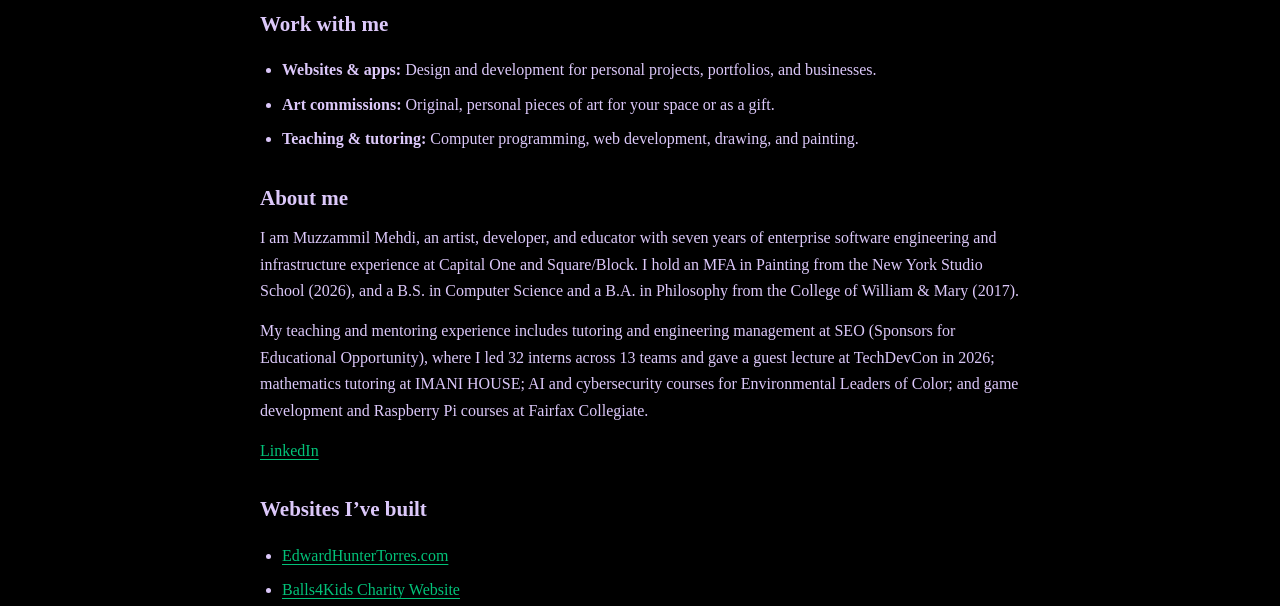
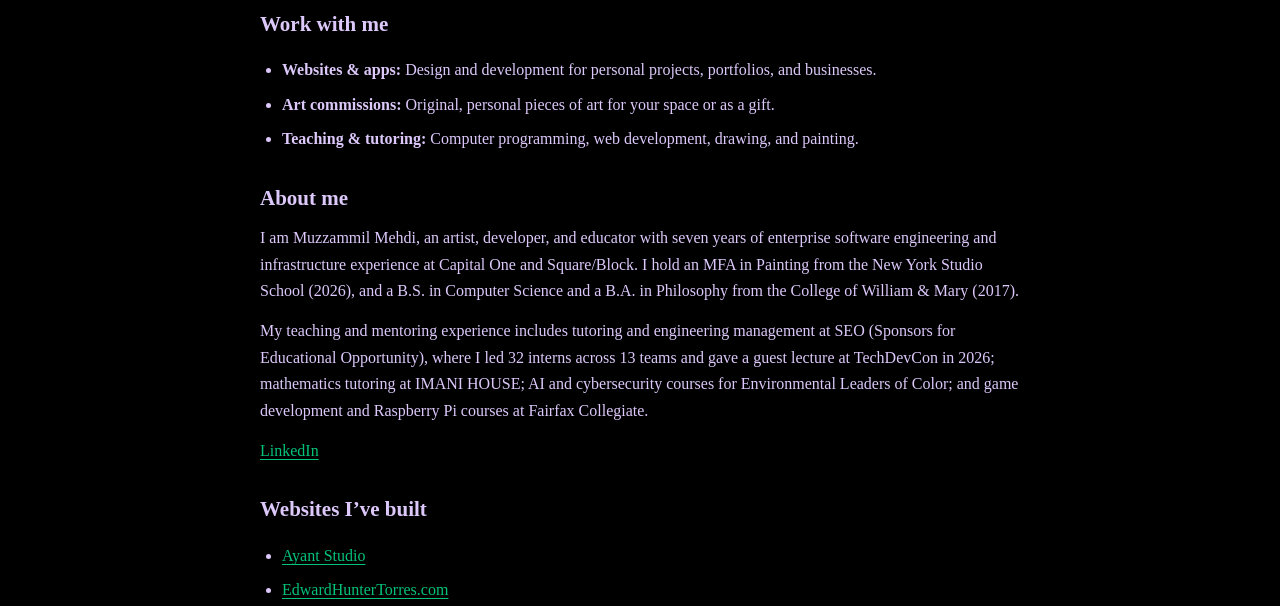
Before and after one commit to Muzilos/muzzammil.us, a website: page services/index.html in a window 1280 px wide. Shown: the part 194-800 px from the top of the page. Drawn offline with Linux system fonts and the light colour scheme.

Commit message:
Add Ayant Studio to website portfolio

```diff
--- a/services/index.html
+++ b/services/index.html
@@ -36,6 +36,7 @@
       <section aria-labelledby="websites-heading">
         <h2 id="websites-heading">Websites I’ve built</h2>
         <ul>
+          <li><a href="https://ayantstudio.com/">Ayant Studio</a></li>
           <li><a href="https://edwardhuntertorres.com/">EdwardHunterTorres.com</a></li>
           <li><a href="https://www.balls4kids.com/">Balls4Kids Charity Website</a></li>
           <li><a href="https://www.fullertonrecording.com/">Fullerton Recording</a></li>
```
